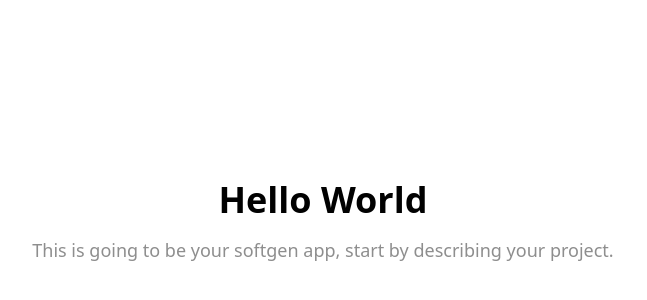
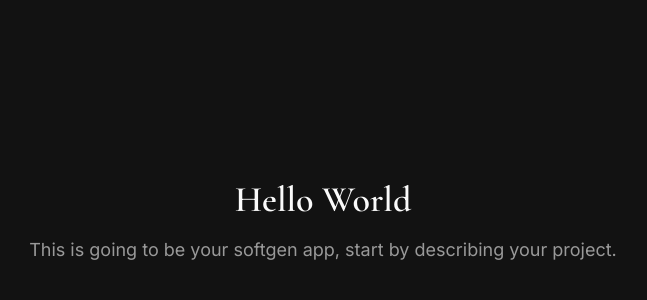
Before and after one commit to Maxwellchia7/sg-a59adf97-559a-45e1-ad33-f2bbe426fa1d-1787956764, a Next.js app: page / in a window 1280 px wide. Shown: the part 178-478 px from the top of the page, without its empty margins (317-964 px from the left). Built offline with nearby package versions, Linux system fonts and the light colour scheme.

Commit message:
feat(ui): implement dark luxury design system

```diff
--- /dev/null
+++ b/src/components/Footer.tsx
@@ -0,0 +1,103 @@
+import Link from "next/link";
+import { MessageCircle } from "lucide-react";
+
+export function Footer() {
+  const footerSections = {
+    buy: [
+      { label: "All Watches", href: "/shop" },
+      { label: "Rolex", href: "/collections/rolex" },
+      { label: "Patek Philippe", href: "/collections/patek-philippe" },
+      { label: "Audemars Piguet", href: "/collections/audemars-piguet" },
+      { label: "Omega", href: "/collections/omega" },
+      { label: "Cartier", href: "/collections/cartier" },
+    ],
+    house: [
+      { label: "About Us", href: "/about" },
+      { label: "Our Story", href: "/about#story" },
+      { label: "Authentication", href: "/about#authentication" },
+      { label: "5-Year Warranty", href: "/about#warranty" },
+    ],
+    help: [
+      { label: "Contact", href: "/contact" },
+      { label: "Shipping", href: "/shipping" },
+      { label: "Returns", href: "/returns" },
+      { label: "FAQ", href: "/faq" },
+    ],
+  };
+
+  return (
+    <footer className="border-t border-border bg-card mt-24">
+      <div className="container py-16">
+        <div className="grid grid-cols-1 md:grid-cols-4 gap-12">
+          <div>
+            <h3 className="text-2xl font-serif font-light mb-6 text-primary">Maison Caldor</h3>
+            <p className="text-sm text-muted-foreground mb-4">
+              Authenticated luxury timepieces with a 5-year warranty. Worldwide shipping.
+            </p>
+            <a
+              href="https://wa.me/16462440064"
+              target="_blank"
+              rel="noopener noreferrer"
+              className="inline-flex items-center gap-2 text-sm text-primary hover:text-primary/80 transition-colors"
+            >
+              <MessageCircle className="h-4 w-4" />
+              +1 (646) 244-0064
+            </a>
+          </div>
+
+          <div>
+            <h4 className="font-semibold mb-4 text-foreground">Buy</h4>
+            <ul className="space-y-2">
+              {footerSections.buy.map((link) => (
+                <li key={link.href}>
+                  <Link
+                    href={link.href}
+                    className="text-sm text-muted-foreground hover:text-primary transition-colors"
+                  >
+                    {link.label}
+                  </Link>
+                </li>
+              ))}
+            </ul>
+          </div>
+
+          <div>
+            <h4 className="font-semibold mb-4 text-foreground">The House</h4>
+            <ul className="space-y-2">
+              {footerSections.house.map((link) => (
+                <li key={link.href}>
+                  <Link
+                    href={link.href}
+                    className="text-sm text-muted-foreground hover:text-primary transition-colors"
+                  >
+                    {link.label}
+                  </Link>
+                </li>
+              ))}
+            </ul>
+          </div>
+
+          <div>
+            <h4 className="font-semibold mb-4 text-foreground">Help</h4>
+            <ul className="space-y-2">
+              {footerSections.help.map((link) => (
+                <li key={link.href}>
+                  <Link
+                    href={link.href}
+                    className="text-sm text-muted-foreground hover:text-primary transition-colors"
+                  >
+                    {link.label}
+                  </Link>
+                </li>
+              ))}
+            </ul>
+          </div>
+        </div>
+
+        <div className="border-t border-border mt-12 pt-8 text-center text-sm text-muted-foreground">
+          <p>&copy; {new Date().getFullYear()} Maison Caldor. All rights reserved.</p>
+        </div>
+      </div>
+    </footer>
+  );
+}
--- /dev/null
+++ b/src/components/Navigation.tsx
@@ -0,0 +1,71 @@
+import { useState } from "react";
+import Link from "next/link";
+import { Search, ShoppingBag, Menu, X } from "lucide-react";
+import { Button } from "@/components/ui/button";
+import { Sheet, SheetContent, SheetTrigger } from "@/components/ui/sheet";
+
+export function Navigation() {
+  const [mobileMenuOpen, setMobileMenuOpen] = useState(false);
+
+  const navLinks = [
+    { label: "Shop", href: "/shop" },
+    { label: "Collections", href: "/collections" },
+    { label: "About", href: "/about" },
+    { label: "Contact", href: "/contact" },
+  ];
+
+  return (
+    <nav className="sticky top-0 z-50 border-b border-border bg-background/95 backdrop-blur supports-[backdrop-filter]:bg-background/60">
+      <div className="container flex h-16 items-center justify-between">
+        <Link href="/" className="text-2xl font-serif font-light tracking-wide text-foreground hover:text-primary transition-colors">
+          Maison Caldor
+        </Link>
+
+        <div className="hidden md:flex items-center gap-8">
+          {navLinks.map((link) => (
+            <Link
+              key={link.href}
+              href={link.href}
+              className="text-sm font-medium text-foreground/80 hover:text-primary transition-colors"
+            >
+              {link.label}
+            </Link>
+          ))}
+        </div>
+
+        <div className="flex items-center gap-4">
+          <Button variant="ghost" size="icon" className="hover:text-primary" aria-label="Search">
+            <Search className="h-5 w-5" />
+          </Button>
+          <Link href="/cart">
+            <Button variant="ghost" size="icon" className="hover:text-primary" aria-label="Shopping Cart">
+              <ShoppingBag className="h-5 w-5" />
+            </Button>
+          </Link>
+
+          <Sheet open={mobileMenuOpen} onOpenChange={setMobileMenuOpen}>
+            <SheetTrigger asChild className="md:hidden">
+              <Button variant="ghost" size="icon" aria-label="Menu">
+                <Menu className="h-5 w-5" />
+              </Button>
+            </SheetTrigger>
+            <SheetContent side="right" className="w-[300px] sm:w-[400px]">
+              <div className="flex flex-col gap-6 mt-8">
+                {navLinks.map((link) => (
+                  <Link
+                    key={link.href}
+                    href={link.href}
+                    onClick={() => setMobileMenuOpen(false)}
+                    className="text-lg font-medium text-foreground hover:text-primary transition-colors"
+                  >
+                    {link.label}
+                  </Link>
+                ))}
+              </div>
+            </SheetContent>
+          </Sheet>
+        </div>
+      </div>
+    </nav>
+  );
+}
--- /dev/null
+++ b/src/components/WhatsAppButton.tsx
@@ -0,0 +1,19 @@
+import { MessageCircle } from "lucide-react";
+import { Button } from "@/components/ui/button";
+
+export function WhatsAppButton() {
+  const handleClick = () => {
+    window.open("https://wa.me/16462440064", "_blank", "noopener,noreferrer");
+  };
+
+  return (
+    <Button
+      onClick={handleClick}
+      size="lg"
+      className="fixed bottom-6 right-6 z-50 rounded-full h-14 w-14 shadow-lg hover:shadow-xl transition-all bg-[#25D366] hover:bg-[#20BA5A] text-white"
+      aria-label="Chat on WhatsApp"
+    >
+      <MessageCircle className="h-6 w-6" />
+    </Button>
+  );
+}
--- a/src/styles/globals.css
+++ b/src/styles/globals.css
@@ -1,84 +1,31 @@
+@import url('https://fonts.googleapis.com/css2?family=Cormorant+Garamond:wght@300;400;600&family=Inter:wght@400;500;600&display=swap');
+
 @tailwind base;
 @tailwind components;
 @tailwind utilities;
 
-@layer utilities {
-  .text-balance {
-    text-wrap: balance;
-  }
-}
-
 @layer base {
   :root {
-    --radius: 0.55rem;
-    --background: 0 0% 100%;
-    --foreground: 330 0% 0.3%;
-    --card: 0 0% 100%;
-    --card-foreground: 330 0% 0.3%;
-    --popover: 0 0% 100%;
-    --popover-foreground: 330 0% 0.3%;
-    --primary: 0 0% 4.5%;
-    --primary-foreground: 0 0% 97.5%;
-    --secondary: 0 0% 97.3%;
-    --secondary-foreground: 0 0% 4.5%;
-    --muted: 0 0% 97.3%;
-    --muted-foreground: 0 0% 55.7%;
-    --accent: 0 0% 97.3%;
-    --accent-foreground: 0 0% 4.5%;
-    --destructive: 359.9132 100.2494% 67.8807%;
-    --destructive-foreground: 0 0% 0%;
-    --border: 0 0% 92.2%;
-    --input: 0 0% 92.2%;
-    --ring: 0 0% 70.8%;
-    --chart-1: 41.1 71.2% 54.4%;
-    --chart-2: 184.7 32.4% 48.6%;
-    --chart-3: 227.4 15.2% 33.3%;
-    --chart-4: 84.4 74.8% 75.7%;
-    --chart-5: 70.1 74.3% 70.5%;
-    --sidebar: 0 0% 97.5%;
-    --sidebar-foreground: 330 0% 0.3%;
-    --sidebar-primary: 0 0% 4.5%;
-    --sidebar-primary-foreground: 0 0% 97.5%;
-    --sidebar-accent: 0 0% 97.3%;
-    --sidebar-accent-foreground: 0 0% 4.5%;
-    --sidebar-border: 0 0% 92.2%;
-    --sidebar-ring: 0 0% 70.8%;
-  }
-
-  .dark {
-    --radius: 0.55rem;
-    --background: 330 0% 0.3%;
-    --foreground: 0 0% 97.5%;
-    --card: 0 0% 4.5%;
-    --card-foreground: 0 0% 97.5%;
-    --popover: 0 0% 8.6%;
-    --popover-foreground: 0 0% 97.5%;
-    --primary: 0 0% 92.2%;
-    --primary-foreground: 0 0% 4.5%;
-    --secondary: 0 0% 8.6%;
-    --secondary-foreground: 0 0% 97.5%;
-    --muted: 0 0% 8.6%;
-    --muted-foreground: 0 0% 70.8%;
-    --accent: 0 0% 21.2%;
-    --accent-foreground: 0 0% 97.5%;
-    --destructive: 359.9132 100.2494% 67.8807%;
-    --destructive-foreground: 0 0% 0%;
-    --border: 0 0% 100% / 15%;
-    --input: 0 0% 100% / 15%;
-    --ring: 0 0% 55.7%;
-    --chart-1: 264.4 77.2% 41.9%;
-    --chart-2: 162.5 46.7% 57.3%;
-    --chart-3: 70.1 74.3% 70.5%;
-    --chart-4: 303.9 75.8% 51.6%;
-    --chart-5: 16.4 84.7% 55.4%;
-    --sidebar: 0 0% 4.5%;
-    --sidebar-foreground: 0 0% 97.5%;
-    --sidebar-primary: 264.4 77.2% 41.9%;
-    --sidebar-primary-foreground: 0 0% 97.5%;
-    --sidebar-accent: 0 0% 8.6%;
-    --sidebar-accent-foreground: 0 0% 97.5%;
-    --sidebar-border: 0 0% 100% / 10%;
-    --sidebar-ring: 0 0% 43.9%;
+    --radius: 0.25rem;
+    --background: 0 0% 7%;
+    --foreground: 0 0% 98%;
+    --card: 0 0% 10%;
+    --card-foreground: 0 0% 98%;
+    --popover: 0 0% 10%;
+    --popover-foreground: 0 0% 98%;
+    --primary: 38 70% 55%;
+    --primary-foreground: 0 0% 7%;
+    --secondary: 0 0% 15%;
+    --secondary-foreground: 0 0% 98%;
+    --muted: 0 0% 15%;
+    --muted-foreground: 0 0% 60%;
+    --accent: 45 25% 88%;
+    --accent-foreground: 0 0% 7%;
+    --destructive: 0 84% 60%;
+    --destructive-foreground: 0 0% 98%;
+    --border: 0 0% 20%;
+    --input: 0 0% 20%;
+    --ring: 38 70% 55%;
   }
 }
 
@@ -87,7 +34,10 @@
     @apply border-border;
   }
   body {
-    @apply bg-background text-foreground;
+    @apply bg-background text-foreground font-sans antialiased;
+  }
+  h1, h2, h3, h4, h5, h6 {
+    @apply font-serif;
   }
 }
 
@@ -96,3 +46,9 @@
     @apply mx-auto px-4 md:px-6 lg:px-8 max-w-7xl w-full;
   }
 }
+
+@layer utilities {
+  .text-balance {
+    text-wrap: balance;
+  }
+}
--- a/tailwind.config.ts
+++ b/tailwind.config.ts
@@ -10,6 +10,10 @@ const config: Config = {
   ],
   theme: {
     extend: {
+      fontFamily: {
+        serif: ["Cormorant Garamond", "Georgia", "serif"],
+        sans: ["Inter", "system-ui", "sans-serif"],
+      },
       colors: {
         background: "hsl(var(--background))",
         foreground: "hsl(var(--foreground))",
@@ -44,51 +48,12 @@ const config: Config = {
         border: "hsl(var(--border))",
         input: "hsl(var(--input))",
         ring: "hsl(var(--ring))",
-        chart: {
-          "1": "hsl(var(--chart-1))",
-          "2": "hsl(var(--chart-2))",
-          "3": "hsl(var(--chart-3))",
-          "4": "hsl(var(--chart-4))",
-          "5": "hsl(var(--chart-5))",
-        },
-        sidebar: {
-          DEFAULT: "hsl(var(--sidebar))",
-          foreground: "hsl(var(--sidebar-foreground))",
-          primary: "hsl(var(--sidebar-primary))",
-          "primary-foreground": "hsl(var(--sidebar-primary-foreground))",
-          accent: "hsl(var(--sidebar-accent))",
-          "accent-foreground": "hsl(var(--sidebar-accent-foreground))",
-          border: "hsl(var(--sidebar-border))",
-          ring: "hsl(var(--sidebar-ring))",
-        },
       },
       borderRadius: {
         lg: "var(--radius)",
         md: "calc(var(--radius) - 2px)",
         sm: "calc(var(--radius) - 4px)",
       },
-      keyframes: {
-        "accordion-down": {
-          from: {
-            height: "0",
-          },
-          to: {
-            height: "var(--radix-accordion-content-height)",
-          },
-        },
-        "accordion-up": {
-          from: {
-            height: "var(--radix-accordion-content-height)",
-          },
-          to: {
-            height: "0",
-          },
-        },
-      },
-      animation: {
-        "accordion-down": "accordion-down 0.2s ease-out",
-        "accordion-up": "accordion-up 0.2s ease-out",
-      },
     },
   },
   plugins: [require("tailwindcss-animate")],
```
Also changed, not shown: .softgen/tasks/task-1.md.
